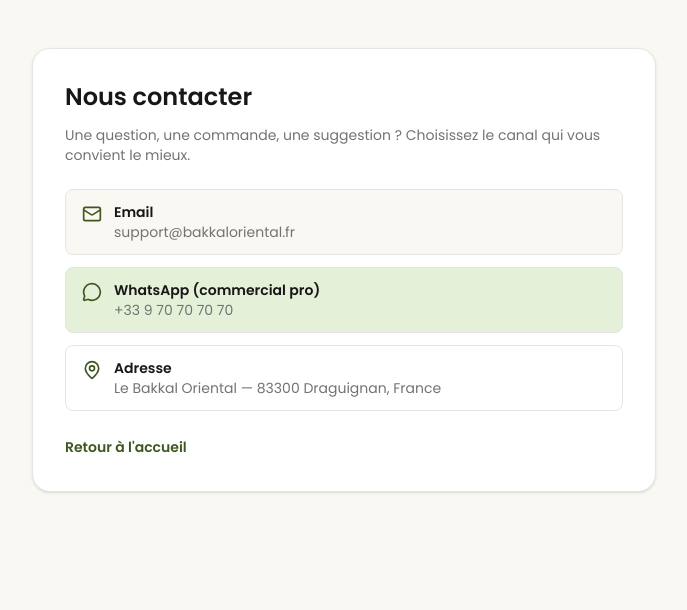
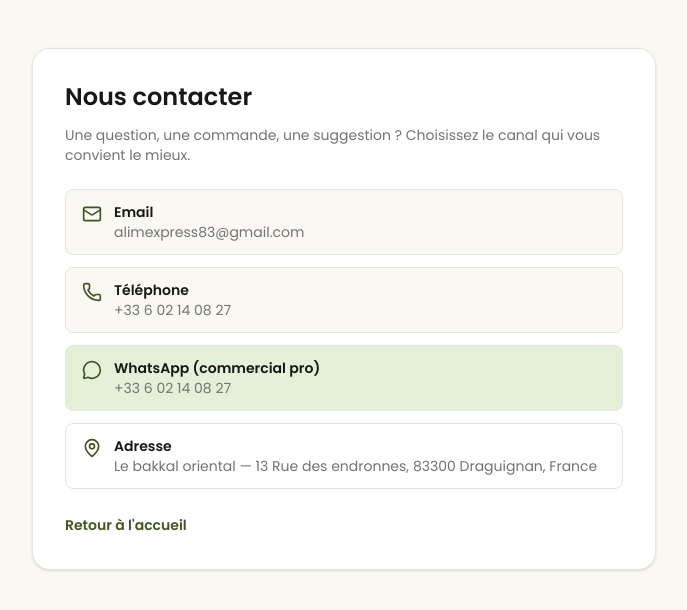
Before and after one commit to mineboxarabic/albakkaloriental_front, a Next.js app: page /contact in a window 1280 px wide. Shown: the top 610 px of the page, without its empty margins (296-983 px from the left). Built offline with nearby package versions, Linux system fonts and the light colour scheme; a web font is replaced by a local one.

Commit message:
feat: add company information and social links to the footer and contact page

```diff
--- a/app/(public)/contact/page.tsx
+++ b/app/(public)/contact/page.tsx
@@ -1,5 +1,6 @@
 import Link from "next/link";
-import { Mail, MessageCircle, MapPin } from "lucide-react";
+import { Mail, MessageCircle, MapPin, Phone } from "lucide-react";
+import { company } from "@/lib/company";
 
 export const metadata = {
   title: "Contact",
@@ -17,18 +18,32 @@
 
         <div className="space-y-3">
           <a
-            href="mailto:support@bakkaloriental.fr"
+            href={`mailto:${company.email}`}
             className="flex items-start gap-3 rounded-md border bg-[#FAF8F2] px-4 py-3 transition hover:bg-[#F0EBDD]"
           >
             <Mail className="mt-0.5 h-5 w-5 text-[#3F561F]" />
             <div className="flex-1 text-sm">
               <div className="font-semibold">Email</div>
-              <div className="text-muted-foreground">support@bakkaloriental.fr</div>
+              <div className="text-muted-foreground">{company.email}</div>
             </div>
           </a>
 
+          {company.phone && (
             <a
-            href="https://wa.me/33970707070"
+              href={`tel:${company.phone}`}
+              className="flex items-start gap-3 rounded-md border bg-[#FAF8F2] px-4 py-3 transition hover:bg-[#F0EBDD]"
+            >
+              <Phone className="mt-0.5 h-5 w-5 text-[#3F561F]" />
+              <div className="flex-1 text-sm">
+                <div className="font-semibold">Téléphone</div>
+                <div className="text-muted-foreground">{company.phone}</div>
+              </div>
+            </a>
+          )}
+
+          {company.whatsappUrl && (
+            <a
+              href={company.whatsappUrl}
               target="_blank"
               rel="noopener noreferrer"
               className="flex items-start gap-3 rounded-md border bg-[#E5F0D9] px-4 py-3 transition hover:bg-[#D9E5C0]"
@@ -36,19 +51,23 @@
               <MessageCircle className="mt-0.5 h-5 w-5 text-[#3F561F]" />
               <div className="flex-1 text-sm">
                 <div className="font-semibold">WhatsApp (commercial pro)</div>
-              <div className="text-muted-foreground">+33 9 70 70 70 70</div>
+                <div className="text-muted-foreground">{company.phone}</div>
               </div>
             </a>
+          )}
 
+          {company.address && (
             <div className="flex items-start gap-3 rounded-md border px-4 py-3">
               <MapPin className="mt-0.5 h-5 w-5 text-[#3F561F]" />
               <div className="flex-1 text-sm">
                 <div className="font-semibold">Adresse</div>
                 <div className="text-muted-foreground">
-                Le Bakkal Oriental — 83300 Draguignan, France
+                  {company.name} — {company.address}, {company.city},{" "}
+                  {company.country}
                 </div>
               </div>
             </div>
+          )}
         </div>
 
         <div className="mt-6">
--- a/components/retail/site-footer.tsx
+++ b/components/retail/site-footer.tsx
@@ -1,7 +1,32 @@
 import { Phone, Mail, MapPin } from "lucide-react";
 import { COLORS, DISPLAY_FONT } from "@/lib/ui";
+import { company } from "@/lib/company";
 
 export function SiteFooter() {
+  const socialLinks = [
+    {
+      label: "Facebook",
+      href: company.socials.facebook,
+      path: "M13.5 21v-7.5h2.5l.4-3h-2.9V8.6c0-.9.3-1.5 1.6-1.5H16.5V4.4C16.2 4.4 15.2 4.3 14.1 4.3c-2.3 0-3.9 1.4-3.9 4v2.2H7.5v3h2.7V21h3.3z",
+    },
+    {
+      label: "Instagram",
+      href: company.socials.instagram,
+      path: null,
+      isInstagram: true,
+    },
+    {
+      label: "X",
+      href: company.socials.x,
+      path: "M17.5 4h2.6l-5.7 6.5L21 20h-5.3l-4.1-5.4L6.7 20H4l6.1-7L3.5 4h5.4l3.7 4.9L17.5 4zm-.9 14.4h1.4L7.5 5.5H6L16.6 18.4z",
+    },
+    {
+      label: "YouTube",
+      href: company.socials.youtube,
+      path: "M21.6 8.3a2.5 2.5 0 0 0-1.8-1.8C18.2 6 12 6 12 6s-6.2 0-7.8.5A2.5 2.5 0 0 0 2.4 8.3 26 26 0 0 0 2 12a26 26 0 0 0 .4 3.7 2.5 2.5 0 0 0 1.8 1.8c1.6.5 7.8.5 7.8.5s6.2 0 7.8-.5a2.5 2.5 0 0 0 1.8-1.8 26 26 0 0 0 .4-3.7 26 26 0 0 0-.4-3.7zM10 15V9l5.2 3L10 15z",
+    },
+  ].filter((s) => s.href);
+
   return (
     <footer className="mt-8" style={{ background: COLORS.primary, color: "#FAF8F2" }}>
       <div className="mx-auto grid max-w-[1180px] grid-cols-2 gap-x-6 gap-y-9 px-6 py-10 md:grid-cols-12 md:gap-8 md:py-12">
@@ -31,22 +56,23 @@
             Votre épicerie orientale de confiance. Des produits authentiques,
             soigneusement sélectionnés, livrés partout en France.
           </p>
+          {socialLinks.length > 0 && (
             <div className="mt-5 flex items-center gap-3">
-            <SocialLink label="Facebook">
-              <path d="M13.5 21v-7.5h2.5l.4-3h-2.9V8.6c0-.9.3-1.5 1.6-1.5H16.5V4.4C16.2 4.4 15.2 4.3 14.1 4.3c-2.3 0-3.9 1.4-3.9 4v2.2H7.5v3h2.7V21h3.3z" />
-            </SocialLink>
-            <SocialLink label="Instagram">
+              {socialLinks.map((s) => (
+                <SocialLink key={s.label} label={s.label} href={s.href!}>
+                  {s.isInstagram ? (
+                    <>
                       <rect x="3.5" y="3.5" width="17" height="17" rx="4.5" fill="none" stroke="currentColor" strokeWidth="1.6" />
                       <circle cx="12" cy="12" r="3.8" fill="none" stroke="currentColor" strokeWidth="1.6" />
                       <circle cx="17" cy="7" r="1" fill="currentColor" />
+                    </>
+                  ) : (
+                    <path d={s.path!} />
+                  )}
                 </SocialLink>
-            <SocialLink label="X">
-              <path d="M17.5 4h2.6l-5.7 6.5L21 20h-5.3l-4.1-5.4L6.7 20H4l6.1-7L3.5 4h5.4l3.7 4.9L17.5 4zm-.9 14.4h1.4L7.5 5.5H6L16.6 18.4z" />
-            </SocialLink>
-            <SocialLink label="YouTube">
-              <path d="M21.6 8.3a2.5 2.5 0 0 0-1.8-1.8C18.2 6 12 6 12 6s-6.2 0-7.8.5A2.5 2.5 0 0 0 2.4 8.3 26 26 0 0 0 2 12a26 26 0 0 0 .4 3.7 2.5 2.5 0 0 0 1.8 1.8c1.6.5 7.8.5 7.8.5s6.2 0 7.8-.5a2.5 2.5 0 0 0 1.8-1.8 26 26 0 0 0 .4-3.7 26 26 0 0 0-.4-3.7zM10 15V9l5.2 3L10 15z" />
-            </SocialLink>
+              ))}
             </div>
+          )}
         </div>
 
         <FooterCol
@@ -84,22 +110,28 @@
         <div className="col-span-1 md:col-span-2">
           <div className="text-[12px] font-bold tracking-wide opacity-90">CONTACT</div>
           <ul className="mt-4 space-y-3 text-[12.5px] opacity-90">
+            {company.phone && (
               <li className="flex items-start gap-2">
                 <Phone className="mt-0.5 h-3.5 w-3.5 shrink-0" />
-              09 70 70 70 70
+                {company.phone}
               </li>
+            )}
+            {company.email && (
               <li className="flex items-start gap-2">
                 <Mail className="mt-0.5 h-3.5 w-3.5 shrink-0" />
-              contact@alimexpress.fr
+                {company.email}
               </li>
+            )}
+            {company.address && (
               <li className="flex items-start gap-2">
                 <MapPin className="mt-0.5 h-3.5 w-3.5 shrink-0" />
                 <span>
-                13 Rue des Endronnes
+                  {company.address}
                   <br />
-                83300 Draguignan
+                  {company.city}
                 </span>
               </li>
+            )}
           </ul>
         </div>
       </div>
@@ -107,7 +139,7 @@
       <div className="border-t border-white/15">
         <div className="mx-auto flex max-w-[1180px] flex-col items-center justify-between gap-2 px-6 py-4 text-[11.5px] opacity-80 md:flex-row">
           <span>
-            © {new Date().getFullYear()} Le Bakkal Oriental. Tous droits réservés.
+            © {new Date().getFullYear()} {company.name}. Tous droits réservés.
           </span>
           <span className="flex items-center gap-4">
             <a href="/cgv" className="hover:underline">CGV</a>
@@ -122,14 +154,18 @@
 
 function SocialLink({
   label,
+  href,
   children,
 }: {
   label: string;
+  href: string;
   children: React.ReactNode;
 }) {
   return (
     <a
-      href="#"
+      href={href}
+      target="_blank"
+      rel="noopener noreferrer"
       aria-label={label}
       className="grid h-8 w-8 place-items-center rounded-full border border-white/30 hover:bg-white/10"
     >
--- /dev/null
+++ b/lib/company.ts
@@ -0,0 +1,23 @@
+const phone = process.env.COMPANY_PHONE ?? "";
+
+function phoneToWaNumber(p: string) {
+  return p.replace(/^\+/, "").replace(/\s/g, "");
+}
+
+export const company = {
+  name: process.env.COMPANY_NAME ?? "Le Bakkal Oriental",
+  address: process.env.COMPANY_ADDRESS ?? "",
+  city: process.env.COMPANY_CITY ?? "",
+  country: process.env.COMPANY_COUNTRY ?? "",
+  phone,
+  whatsappUrl: phone ? `https://wa.me/${phoneToWaNumber(phone)}` : null,
+  email: process.env.COMPANY_EMAIL ?? "",
+  siret: process.env.COMPANY_SIRET ?? "",
+  vat: process.env.COMPANY_VAT ?? "",
+  socials: {
+    instagram: process.env.COMPANY_INSTAGRAM_URL || null,
+    facebook: process.env.COMPANY_FACEBOOK_URL || null,
+    x: process.env.COMPANY_X_URL || null,
+    youtube: process.env.COMPANY_YOUTUBE_URL || null,
+  },
+} as const;
```
Also changed, not shown: 1 other file (tests, documents, lock files or other folders). Lines whose indentation alone changed are shown as unchanged.
